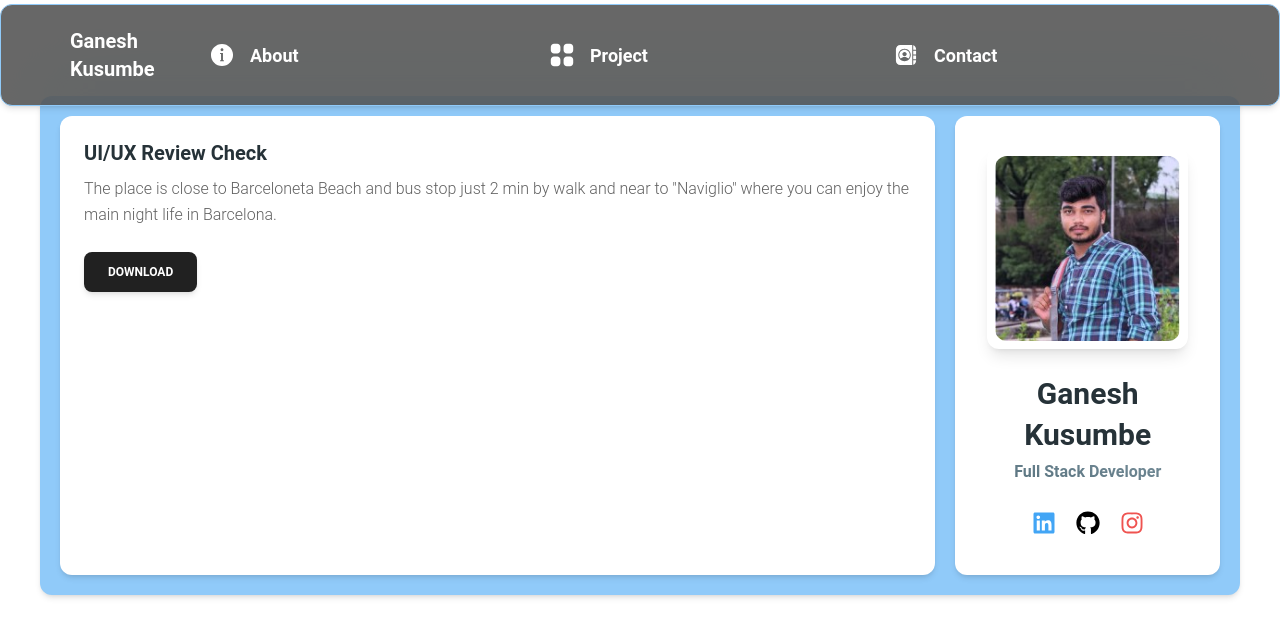
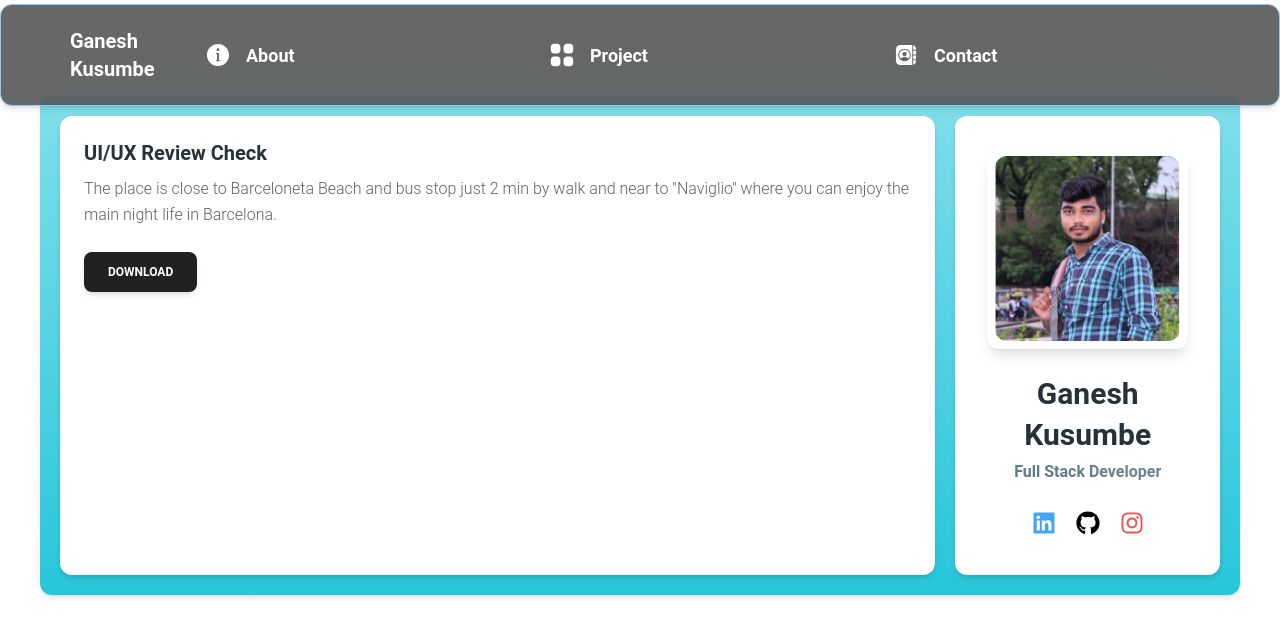
Before and after one commit to gkusumbe7/personal-portfolio-gk, a React (Vite) app: page / in a window 1280 px wide. Shown: the top 636 px of the page. Built offline with nearby package versions, Linux system fonts and the light colour scheme.

Commit message:
added code

```diff
--- a/src/component/About.jsx
+++ b/src/component/About.jsx
@@ -26,7 +26,7 @@ function About() {
     <>
       {" "}
       <main className="pt-24 pb-0 px-10">
-      <Card className="bg-blue-200 flex flex-col-reverse md:flex-row  gap-5 p-5 my-2 lg:my-auto">
+      <Card className="bg-gradient-to-b from-cyan-200 to-cyan-400 flex flex-col-reverse md:flex-row  gap-10 md:gap-5 p-5 my-2 lg:my-auto">
       <Card className="text-wrap md:mx-auto">
         <CardBody>
           <Typography variant="h5" color="blue-gray" className="mb-2">
--- a/src/component/NavBar.jsx
+++ b/src/component/NavBar.jsx
@@ -23,8 +23,7 @@ export default function NavBar() {
             as="li"
             variant="small"
             color="blue-gray"
-            className="flex items-center hover:bg-blue-gray-300 w-80 rounded-lg  gap-x-2 p-2 font-medium lg:text-[18px]"
-            >
+            className="flex items-center hover:bg-blue-gray-300 w-80 rounded-lg gap-x-2 p-1 font-medium lg:text-[18px]"    >
             <svg
             xmlns="http://www.w3.org/2000/svg"
             x="0px"
```
